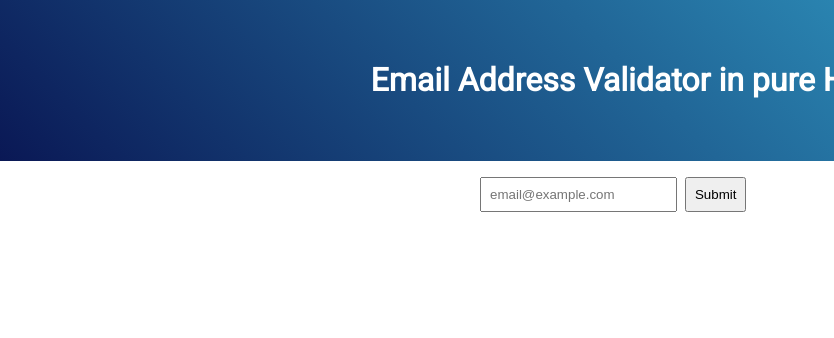
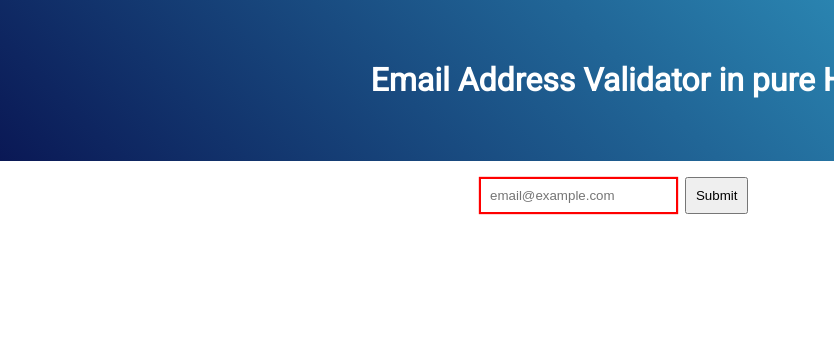
Before and after one commit to coliff/html5-email-regex, a plain HTML site: page index.htm in a window 1280 px wide. Shown: the full height of the page, 0-834 px from the left. Drawn offline with Linux system fonts and the light colour scheme.

Commit message:
Update index.htm

```diff
--- a/index.htm
+++ b/index.htm
@@ -13,7 +13,9 @@
 body{font-family:"roboto",helvetica,arial,sans-serif;font-size:2rem;padding:0;margin:0;display:block}
 header{background-color: #22699A;background-image:linear-gradient(45deg,#0a1855 0,#38B4D9 100%);margin-top:0;width:100%;padding:40px 0 40px 0}
 h1{color:#fff;font-size:1em;text-align:center;padding-left:0}
-form,input{margin-left:auto;margin-right:auto;padding:8px;max-width:320px}
+form,input{margin-left:auto;margin-right:auto;padding:9px;max-width:320px}
+input[type="email"]:invalid{border:1px solid red;box-shadow:0 0 1px 1px red}
+input[type="email"]:valid{border:1px solid green;box-shadow:0 0 1px 1px green}
 </style>
 <body>
 <a href="https://github.com/coliff/email-regex">
```
